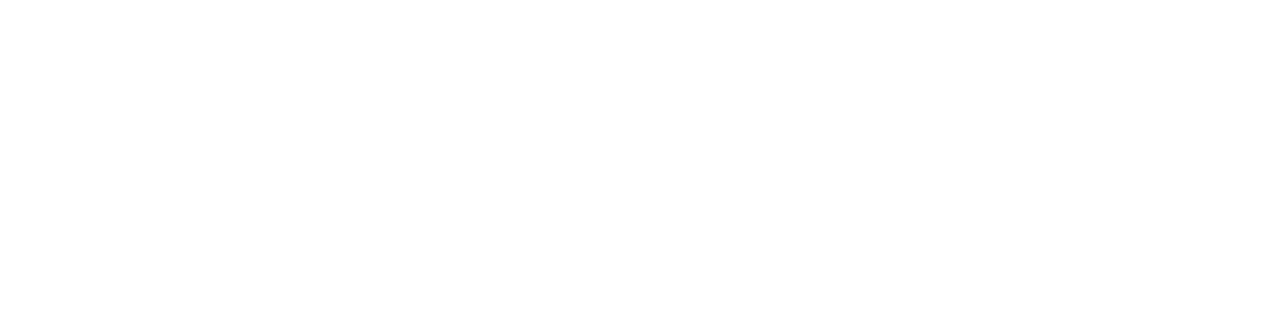
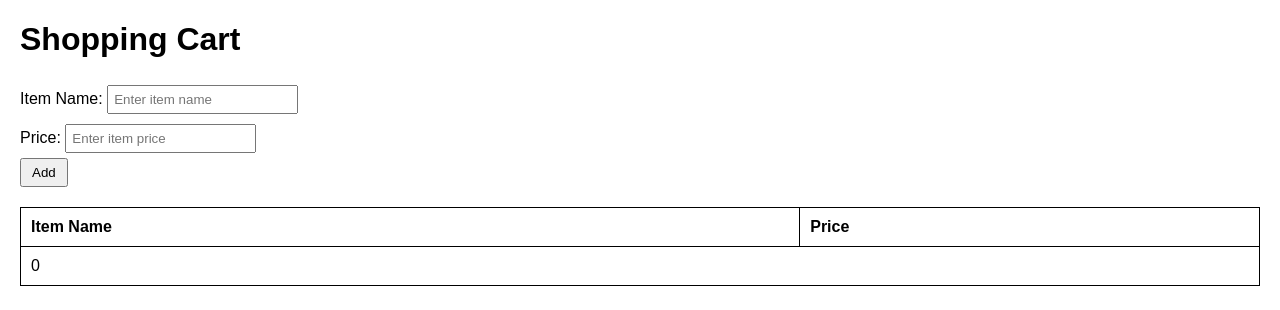
Before and after one commit to acciojob/shopping-cart-2-bhpuja, a website: page main.html in a window 1280 px wide. Drawn offline with Linux system fonts and the light colour scheme.

Commit message:
created a submission

```diff
--- a/main.html
+++ b/main.html
@@ -1,16 +1,70 @@
 <!DOCTYPE html>
+<html lang="en">
+<head>
+  <meta charset="UTF-8">
+  <meta name="viewport" content="width=device-width, initial-scale=1.0">
+  <title>Shopping Cart</title>
+  <style>
+    body {
+      font-family: Arial, sans-serif;
+      margin: 20px;
+    }
 
-<html>
+    table {
+      width: 100%;
+      border-collapse: collapse;
+      margin-top: 20px;
+    }
 
-<head>
-      <link rel="stylesheet" href="styles.css">
+    table, th, td {
+      border: 1px solid black;
+    }
+
+    th, td {
+      padding: 10px;
+      text-align: left;
+    }
+
+    input {
+      margin: 5px 0;
+      padding: 5px;
+    }
+
+    button {
+      padding: 5px 10px;
+    }
+  </style>
 </head>
+<body>
+  <h1>Shopping Cart</h1>
 
-<body>
-	<!-- the entire body must be written by student -->
-    <script type="text/javascript" src="./script.js">
-</script>
+  <!-- Input Fields -->
+  <div>
+    <label for="item-name-input">Item Name:</label>
+    <input type="text" id="item-name-input" placeholder="Enter item name" />
+  </div>
+  <div>
+    <label for="item-price-input">Price:</label>
+    <input type="number" id="item-price-input" placeholder="Enter item price" />
+  </div>
+  <button id="add-button">Add</button>
 
+  <!-- Table -->
+  <table>
+    <thead>
+      <tr>
+        <th>Item Name</th>
+        <th>Price</th>
+      </tr>
+    </thead>
+    <tbody id="shopping-list">
+      <!-- Initially, only the grand total row -->
+      <tr>
+        <td colspan="2" data-ns-test="grandTotal">0</td>
+      </tr>
+    </tbody>
+  </table>
+
+  <script src="script.js"></script>
 </body>
-
 </html>
```
